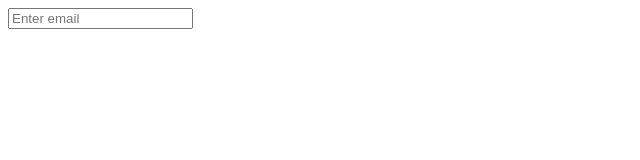
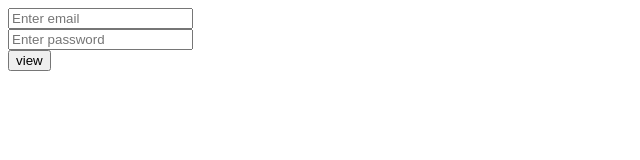
Before and after one commit to kevinbrown289/globaltradeenterpriseltd, a plain HTML site: page index.html in a window 1280 px wide. Shown: the whole page, without its empty margins (0-640 px from the left). Drawn offline with Linux system fonts and the light colour scheme.

Commit message:
Update index.html
jjjjj

```diff
--- a/index.html
+++ b/index.html
@@ -17,4 +17,18 @@
   <div class="mb-3">
     <input
       type="password"
-      class
+      class="form-control p-3"
+      id="myInput1"
+      placeholder="Enter password"
+      name="pswd"
+      autocomplete="off"
+      required
+    >
+    <span class="eye float-end" onclick="myFunction()">
+      <i id="hide1" class="fa fa-eye" aria-hidden="true"></i>
+      <i id="hide2" class="fa fa-eye-slash" aria-hidden="true"></i>
+    </span>
+  </div>
+
+  <button type="submit" class="btn btn2 shadow d-flex mx-auto btn-primary">view</button>
+</form>
```
